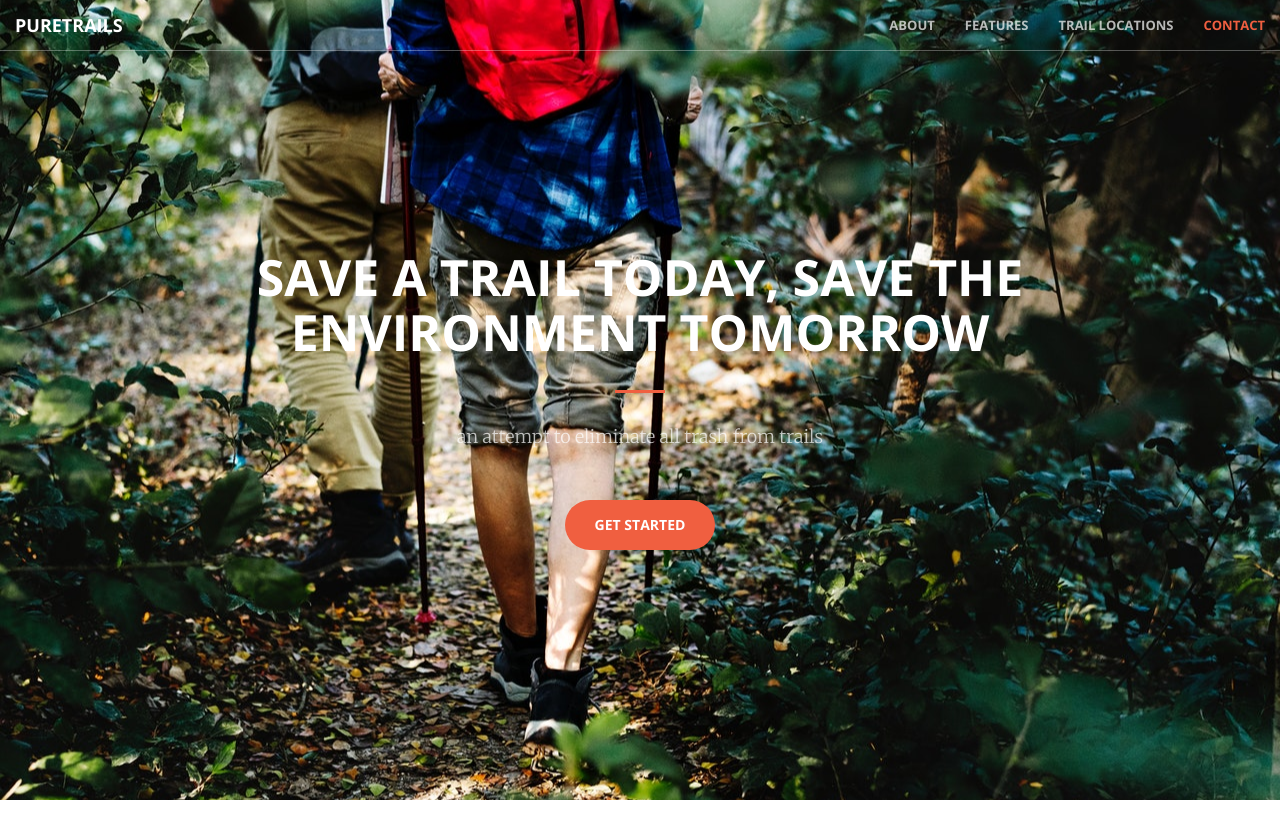
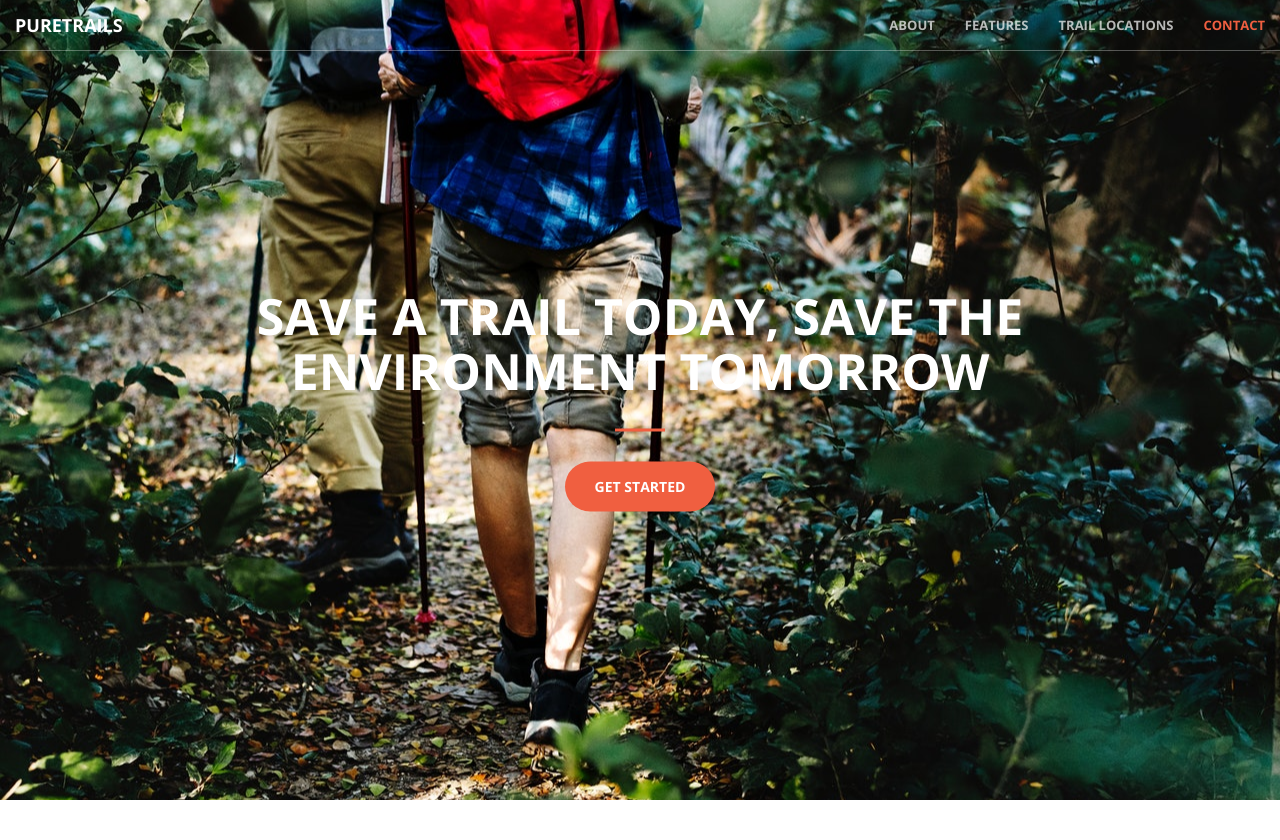
Before and after one commit to puretrails/PureTrailsWebApp, a Flask app: page / in a window 1280 px wide. Shown: the top 840 px of the page. Run offline with Flask 2, Linux system fonts and the light colour scheme; some libraries are stand-ins or nearby versions.

Commit message:
took out <p>an effort to clean hiking trails</p>

```diff
--- a/app/templates/ui.html
+++ b/app/templates/ui.html
@@ -77,7 +77,6 @@
             <div class="header-content-inner">
                 <h1 id="homeHeading">Save a trail today, save the environment tomorrow</h1>
                 <hr>
-                <p>an attempt to eliminate all trash from trails</p>
                 <a href="#about" class="btn btn-primary btn-xl page-scroll">Get Started</a>
             </div>
         </div>
```
